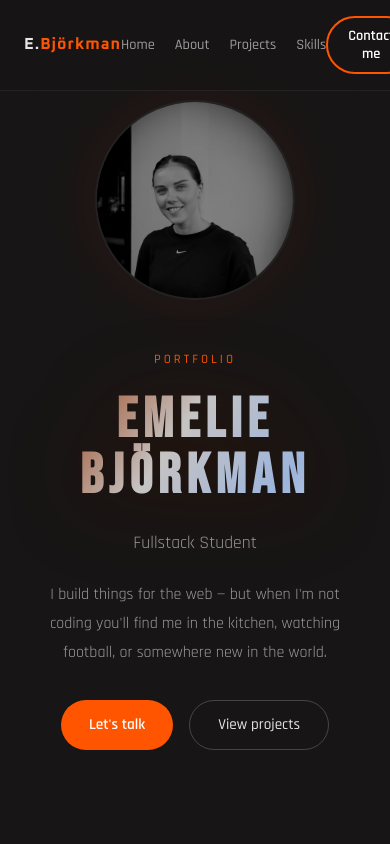
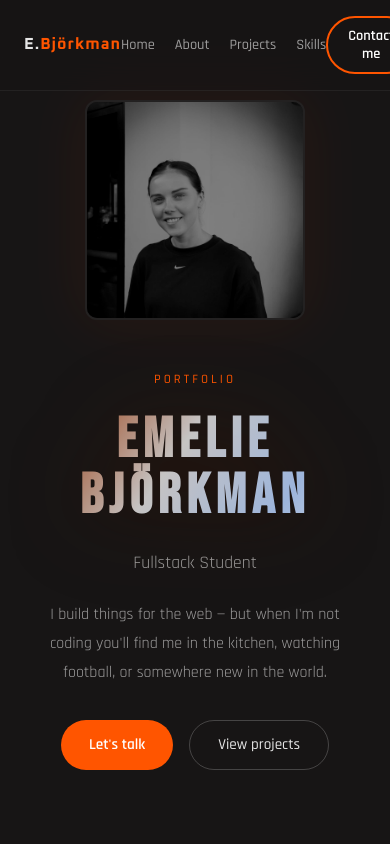
Before and after one commit to bjorkmanemelie/Bjorkman, a React (Vite) app in the folder client/: page / in a window 390 px wide. Shown: the top 844 px of the page. Built offline with nearby package versions, Linux system fonts and the light colour scheme; no server answers.

Commit message:
solving problems with web3form, cors broblem

```diff
--- a/client/src/components/Contact.tsx
+++ b/client/src/components/Contact.tsx
@@ -17,18 +17,26 @@ const Contact = ({ isOpen, onClose }: ContactProps) => {
 
   const handleSubmit = async (e: React.FormEvent) => {
     e.preventDefault();
+
     try {
-      await axios.post("http://localhost:3001/api/contact", formData);
+      await axios.post(`${import.meta.env.VITE_API_URL}/api/contact`, formData);
+    } catch (error) {
+      console.log("Kunde inte spara meddelandet i databasen", error);
+    }
 
+    try {
       await axios.post("https://api.web3forms.com/submit", {
         access_key: import.meta.env.VITE_WEB3FORMS_KEY,
         ...formData,
       });
+    } catch (error) {
+      // Web3Forms svarar ibland utan korrekta CORS-headers, vilket gör att
+      // webbläsaren blockerar läsning av svaret även när mailet skickats
+      // korrekt. Vi loggar felet men låter inte det stoppa flödet.
+      console.log("Web3Forms svarade utan läsbart resultat (kan ändå ha lyckats)", error);
+    }
 
-      onClose();
-    } catch (error) {
-      console.log("Något gick fel", error);
-    }
+    onClose();
   };
 
   return (
--- a/client/src/styles/Hero.css
+++ b/client/src/styles/Hero.css
@@ -118,7 +118,7 @@
 .hero-image {
   width: 380px;
   height: 380px;
-  border-radius: 50%;
+  border-radius: 16px;
   object-fit: cover;
   object-position: top;
   border: 2px solid rgba(255, 255, 255, 0.1);
@@ -147,7 +147,8 @@
   }
 
   .hero-image {
-    width: 200px;
-    height: 200px;
+    width: 220px;
+    height: 220px;
+    border-radius: 12px;
   }
 }
```
Also changed, not shown: 1 other file (tests, documents, lock files or other folders).
